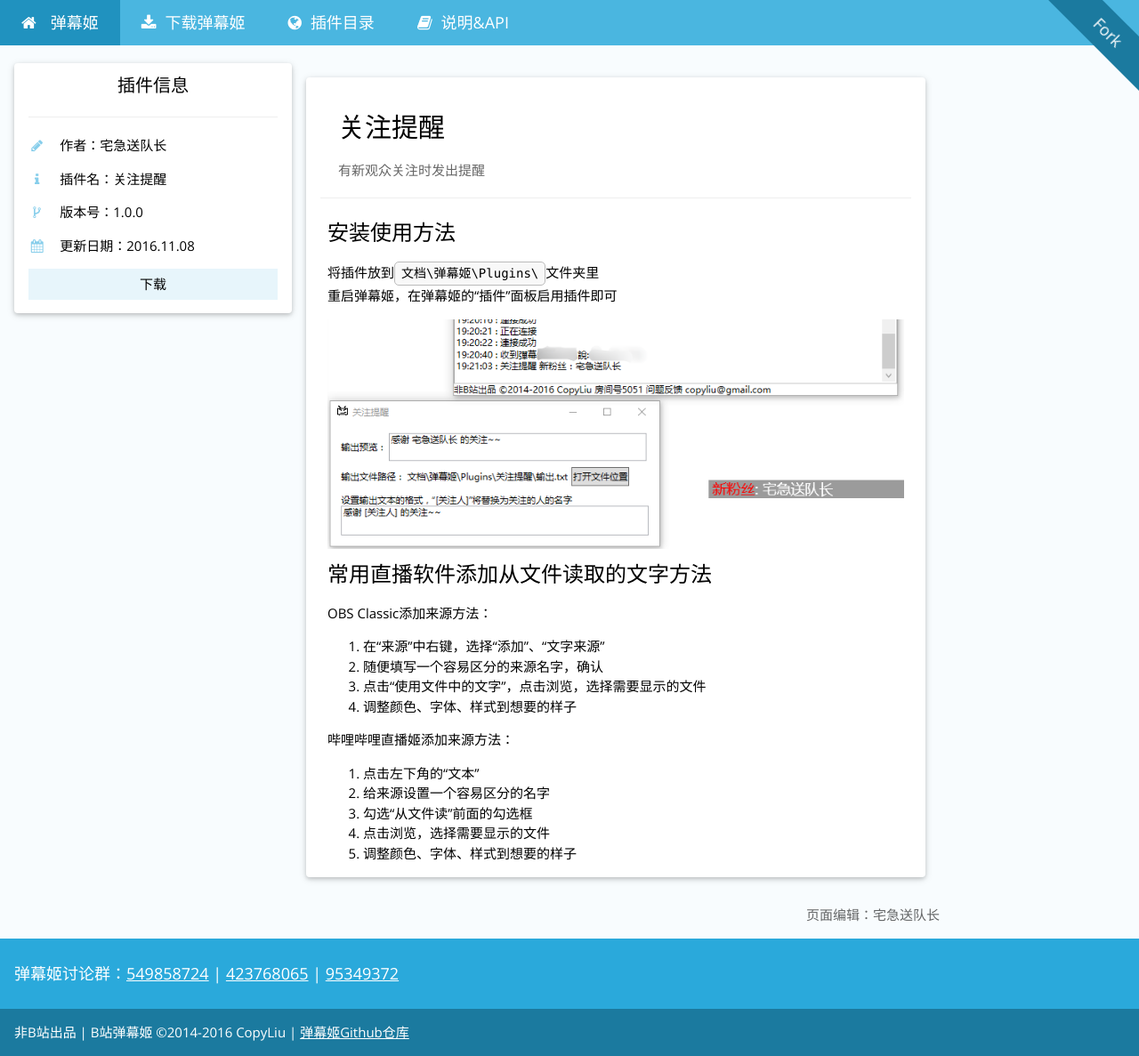
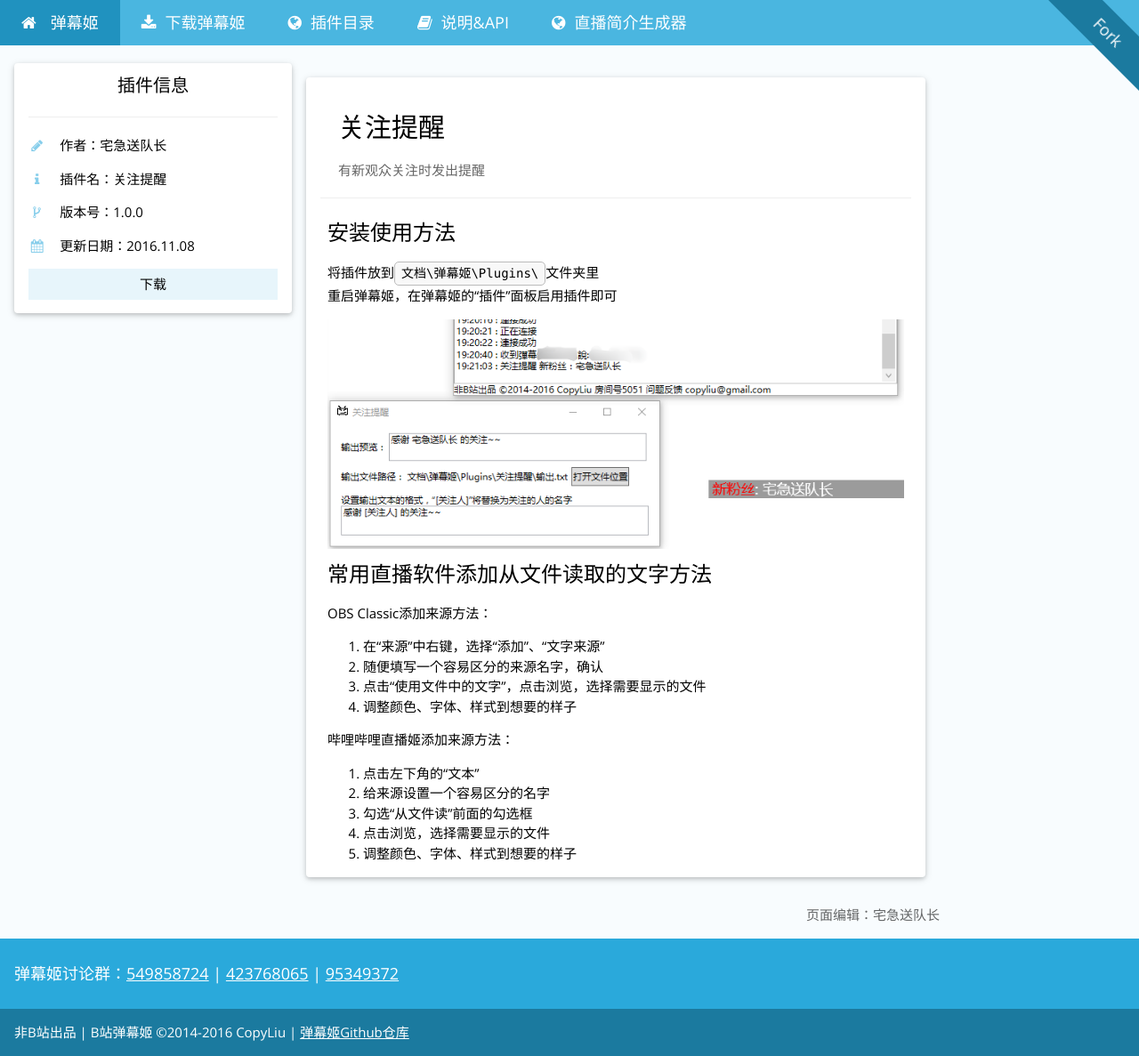
Before and after one commit to Bililive/www.danmuji.org, a Jekyll site: the page built from _plugin/FollowAlert.md, in a window 1280 px wide and 1187 px high. Shown: the whole window at 89% size. Built offline with Jekyll 4.4.1, drawn with Linux system fonts in a browser that asks for light colours; nearby versions of some CDN libraries; some web fonts are replaced; comment, search, counter and statistics services are not loaded.

Commit message:
navbar添加简介生成器链接

```diff
--- a/_data/navbar.yml
+++ b/_data/navbar.yml
@@ -10,3 +10,8 @@
 - name: 说明&API
   link: /docs
   icon: fa-book
+
+- name: 直播简介生成器
+  link: http://blive.cabbagelol.net
+  icon: fa-globe
+  target: _blank
--- a/_includes/navbar.html
+++ b/_includes/navbar.html
@@ -2,7 +2,7 @@
 <div><ul class="w3-navbar w3-theme-d2 w3-left-align w3-large">
 <li class="w3-hide-medium w3-hide-large w3-opennav w3-right"><a class="w3-padding-large w3-hover-white w3-large w3-theme-d2" href="javascript:void(0);" onclick="openNav()"><i class="fa fa-bars"></i></a></li>
 <li><a href="/" target="_top" class="w3-padding-large w3-theme-d4"><i class="fa fa-home w3-margin-right"></i>{{ site.title }}</a></li>
-{% for bar in site.data.navbar %}<li class="w3-hide-small"><a href="{{ bar.link }}"{% if bar.id %} id="{{bar.id}}"{% endif %} target="_top" class="w3-padding-large w3-hover-white" title="{{ bar.name }}"><i class="fa {{ bar.icon }} icon-with-text"></i>{{ bar.name }}</a></li>{% endfor %}
+{% for bar in site.data.navbar %}<li class="w3-hide-small"><a href="{{ bar.link }}"{% if bar.id %} id="{{bar.id}}"{% endif %} target="{{ bar.target | default: _top }}" class="w3-padding-large w3-hover-white" title="{{ bar.name }}"><i class="fa {{ bar.icon }} icon-with-text"></i>{{ bar.name }}</a></li>{% endfor %}
 <li class="w3-hide-small w3-right"><a href="https://coding.net/u/G_monitor/p/Bililive_dm_Website/git" target="_blank" class="fork-bar w3-theme-d5">Fork</a></li>
 </ul></div>
 <!-- Navbar on small screens -->
```
